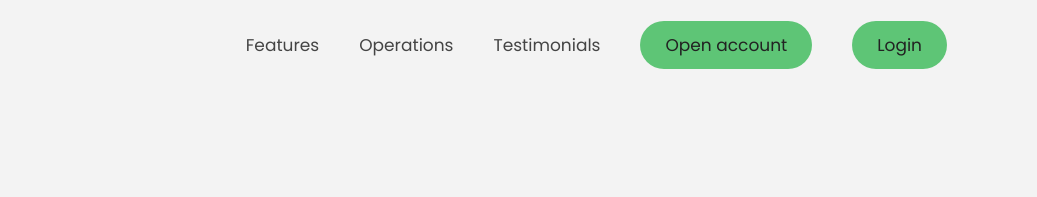
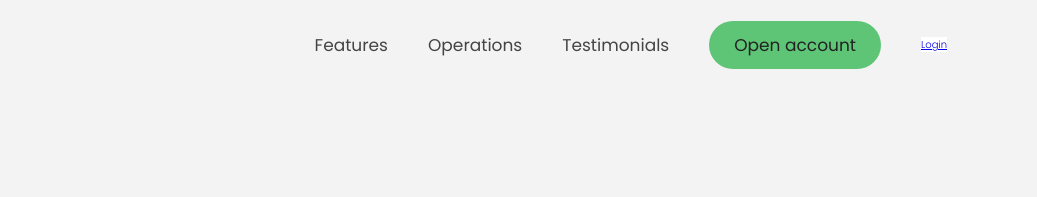
Before and after one commit to srinivasmyk/Bankist, a plain HTML site: page index.html in a window 1280 px wide. Shown: the top 197 px of the page, 243-1280 px from the left. Drawn offline with Linux system fonts and the light colour scheme.

Commit message:
Update index.html

```diff
--- a/index.html
+++ b/index.html
@@ -38,7 +38,7 @@
             >
           </li>
           <li class="nav__item">
-            <a class="nav__link nav__link--btn " href="operations.html"
+            <a class="operations" href="operations.html"
               >Login</a
             >
           </li>
```
